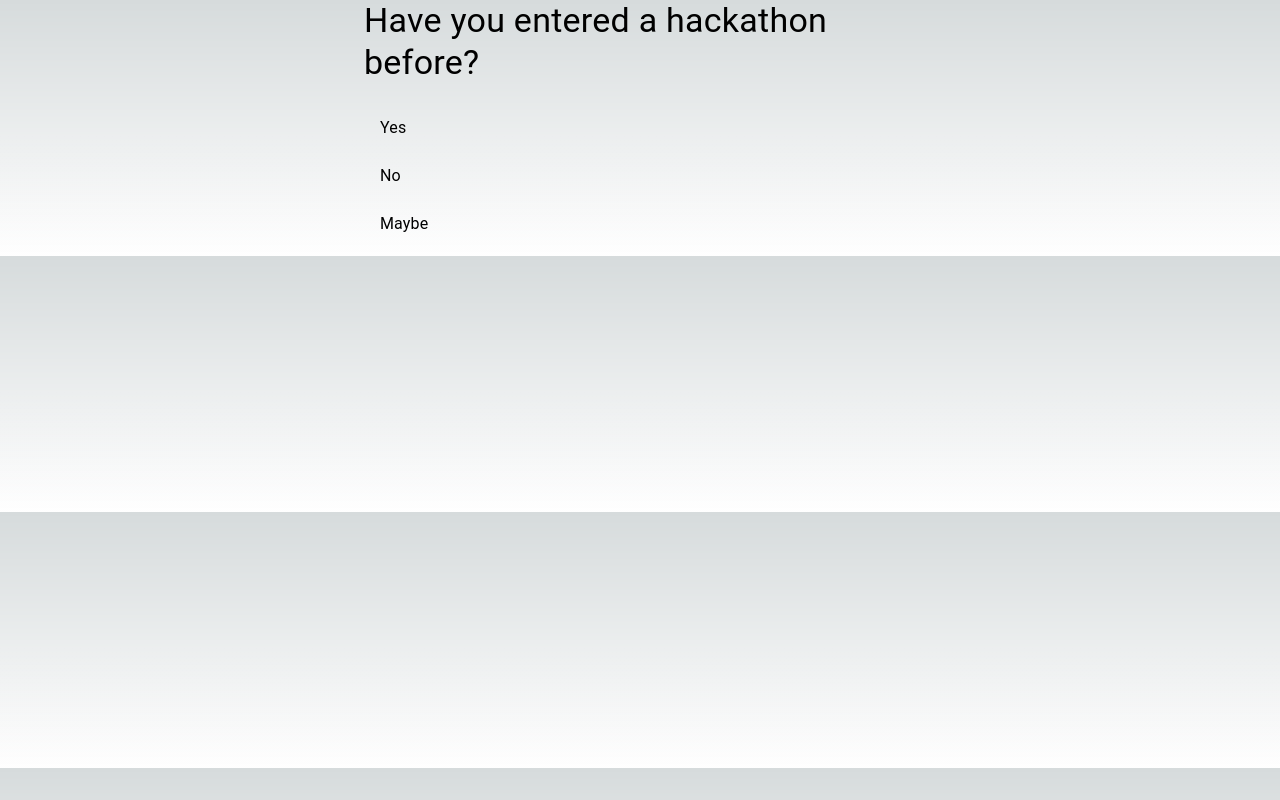
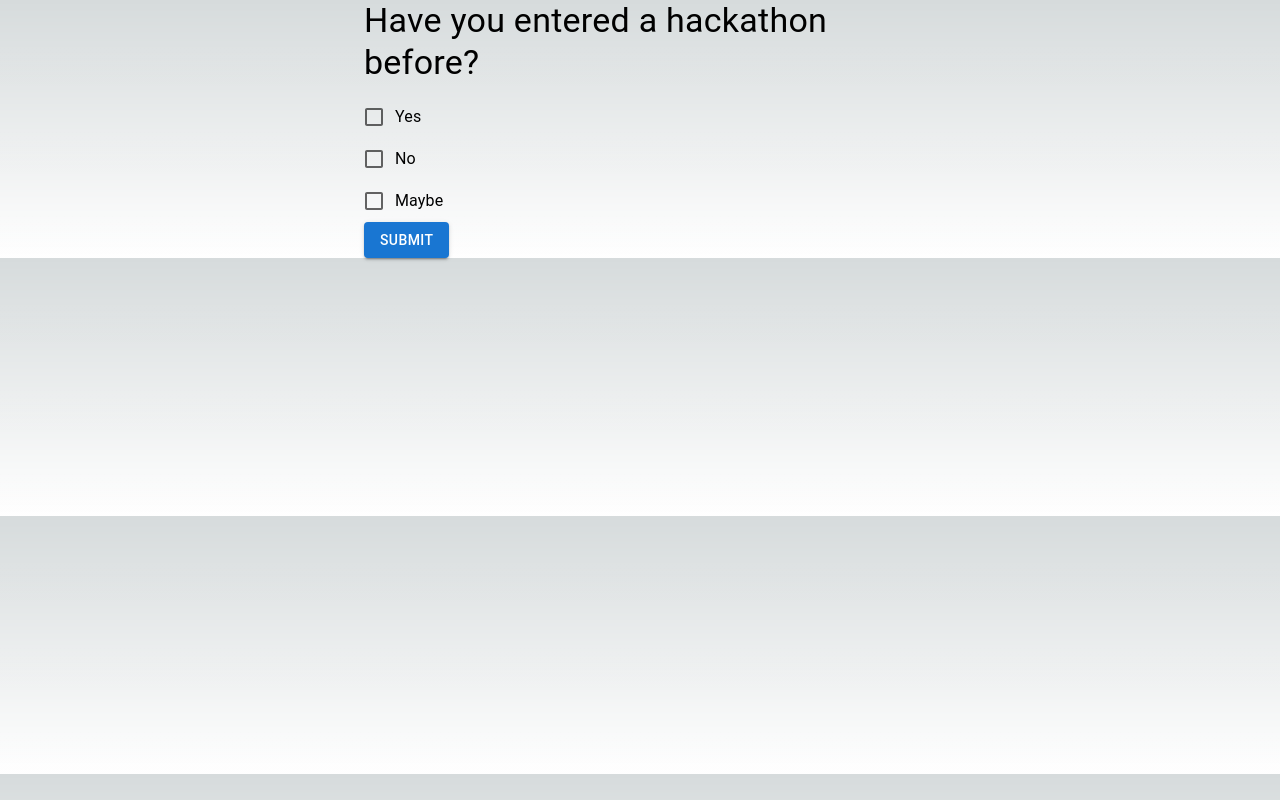
Before and after one commit to moroha29/HackAndRollFE, a Next.js app: page /question in a window 1280 px wide. Built offline with nearby package versions, Linux system fonts and the light colour scheme.

Commit message:
added choices

```diff
--- a/app/question/page.tsx
+++ b/app/question/page.tsx
@@ -1,9 +1,8 @@
 "use client"
-
 import { useState, useEffect } from 'react';
-//import axios from 'axios';
-import ChoiceList from "@/components/ChoiceList";
-import { Container, Typography } from '@mui/material';
+import ChoiceList from '@/components/ChoiceList';
+import { Container, Typography, Button } from '@mui/material';
+import Box from "@mui/material/Box";
 
 interface Choice {
   id: string;
@@ -18,11 +17,26 @@ interface QuestionData {
 
 const QuestionPage = () => {
   const [questionData, setQuestionData] = useState<QuestionData | null>(null);
-
-  useEffect(() => {
+  const [selectedChoices, setSelectedChoices] = useState<string[]>([]);
   const fetchQuestionData = async () => {
-      try {
-        // const response = await axios.get<QuestionData>('/api/question'); // Update the URL as needed
+    // try {
+    //   // Assuming JWT token is stored in localStorage or a similar place
+    //   const token = localStorage.getItem('jwtToken');
+    //   const response = await fetch('/api/question', {
+    //     headers: {
+    //       Authorization: `Bearer ${token}`
+    //     }
+    //   });
+    //
+    //   if (!response.ok) {
+    //     throw new Error('Network response was not ok');
+    //   }
+    //
+    //   const data = await response.json();
+    //   setQuestionData(data);
+    // } catch (error) {
+    //   console.error('Error fetching question data:', error);
+    // }
     const response = {
       data: {
         id:"1",
@@ -34,21 +48,54 @@ const QuestionPage = () => {
         ]
       }
     };
+
     setQuestionData(response.data);
+  };useEffect(() => {
+    fetchQuestionData();
+  }, []);
+
+  const handleChoiceSelect = (choiceIds: string[]) => {
+    setSelectedChoices(choiceIds);
+  };
+
+  const handleSubmit = async () => {
+    if (selectedChoices.length === 0) {
+      alert('Please select at least one choice');
+      return;
+    }
+    alert(selectedChoices)
+    try {
+      const token = localStorage.getItem('jwtToken');
+      const response = await fetch('/api/submit', {
+        method: 'POST',
+        headers: {
+          'Content-Type': 'application/json',
+          Authorization: `Bearer ${token}`
+        },
+        body: JSON.stringify({ questionId: questionData?.id, selectedChoices })
+      });
+      console.log(response)
+      // Check for successful response and handle accordingly
     } catch (error) {
-        console.error('Error fetching question data:', error);
+      console.error('Error submitting choices:', error);
     }
   };
 
-    fetchQuestionData();
-  }, []);
-
   return (
       <Container maxWidth="sm">
+        <Box maxWidth="xs">
         <Typography variant="h4" gutterBottom>
           {questionData ? questionData.questionText : 'Loading question...'}
         </Typography>
-        {questionData && <ChoiceList choices={questionData.choices} />}
+        {questionData && (
+            <>
+              <ChoiceList choices={questionData.choices} onChoiceSelect={handleChoiceSelect} />
+              <Button variant="contained" color="primary" onClick={handleSubmit}>
+                Submit
+              </Button>
+            </>
+        )}
+        </Box>
       </Container>
   );
 };
--- a/components/ChoiceList.tsx
+++ b/components/ChoiceList.tsx
@@ -1,8 +1,8 @@
 // Path/Filename: /components/ChoiceList.tsx
-// Purpose: Create a TypeScript component to render a list of multiple choice options.
+// Purpose: Update the ChoiceList component to render choices as selectable checkboxes.
 
-import React from 'react';
-import { List, ListItem, ListItemText } from '@mui/material';
+import React, { useState } from 'react';
+import { FormGroup, FormControlLabel, Checkbox } from '@mui/material';
 
 interface Choice {
     id: string;
@@ -11,17 +11,37 @@ interface Choice {
 
 interface ChoiceListProps {
     choices: Choice[];
+    onChoiceSelect: (selectedChoiceIds: string[]) => void;
 }
 
-const ChoiceList: React.FC<ChoiceListProps> = ({ choices }) => {
+const ChoiceList: React.FC<ChoiceListProps> = ({ choices, onChoiceSelect }) => {
+    const [selectedChoices, setSelectedChoices] = useState<string[]>([]);
+
+    const handleChoiceSelect = (event: React.ChangeEvent<HTMLInputElement>, choiceId: string) => {
+        const newSelectedChoices = event.target.checked
+            ? [...selectedChoices, choiceId]
+            : selectedChoices.filter(id => id !== choiceId);
+
+        setSelectedChoices(newSelectedChoices);
+        onChoiceSelect(newSelectedChoices);
+    };
+
     return (
-        <List>
+        <FormGroup>
             {choices.map((choice) => (
-                <ListItem key={choice.id}>
-                    <ListItemText primary={choice.text} />
-                </ListItem>
+
+                <FormControlLabel
+                    key={choice.id}
+                    control={
+                        <Checkbox
+                            checked={selectedChoices.includes(choice.id)}
+                            onChange={(event) => handleChoiceSelect(event, choice.id)}
+                        />
+                    }
+                    label={choice.text}
+                />
             ))}
-        </List>
+        </FormGroup>
     );
 };
 
```
Lines whose indentation alone changed are shown as unchanged.
